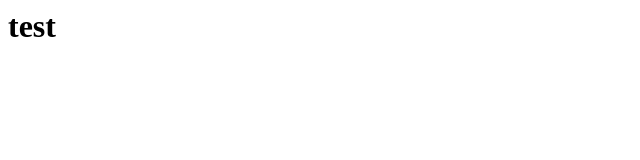
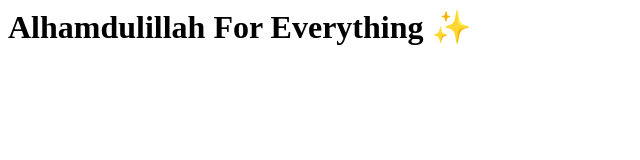
Before and after one commit to RecoderBD/recoderbd.github.io, a plain HTML site: page index.html in a window 1280 px wide. Shown: the whole page, without its empty margins (0-640 px from the left). Drawn offline with Linux system fonts and the light colour scheme.

Commit message:
Update index.html

```diff
--- a/index.html
+++ b/index.html
@@ -5,7 +5,7 @@
  <META NAME="KEYWORDS" CONTENT="">
 </head>
 <body>
-<H1> test </H1>
+<H1> Alhamdulillah For Everything ✨ </H1>
 
 </body>
 </html>
```
